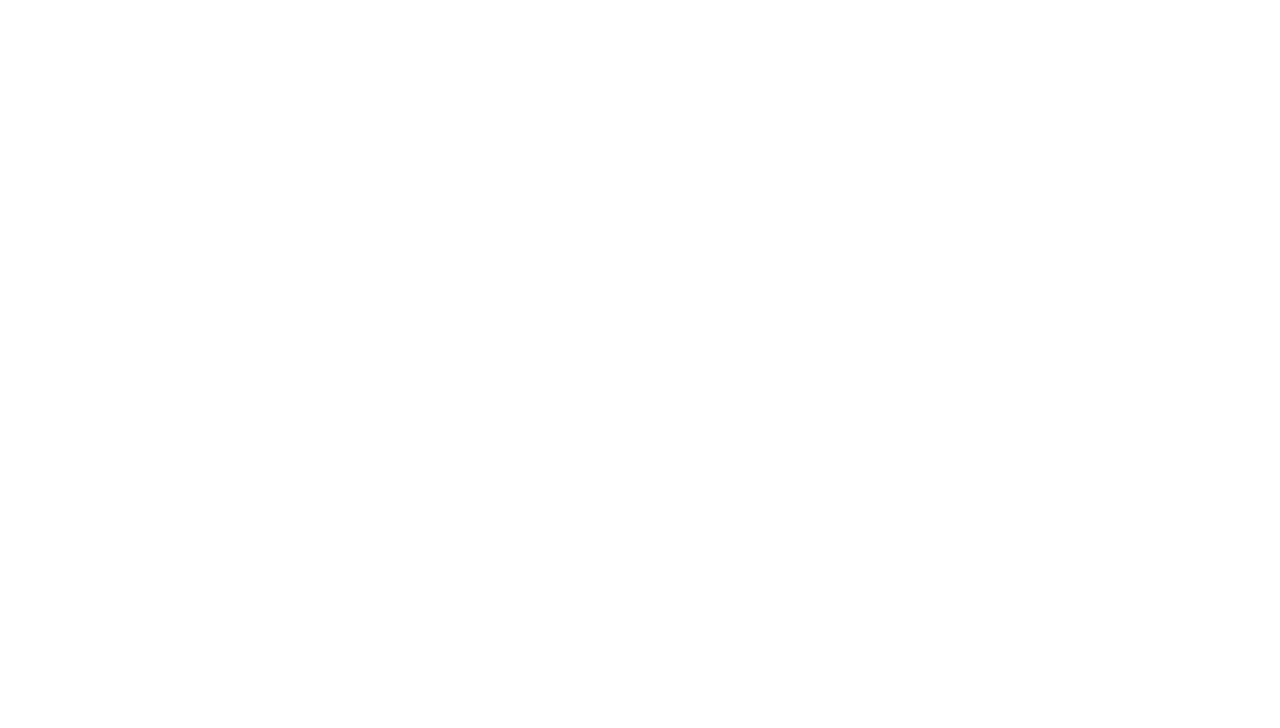
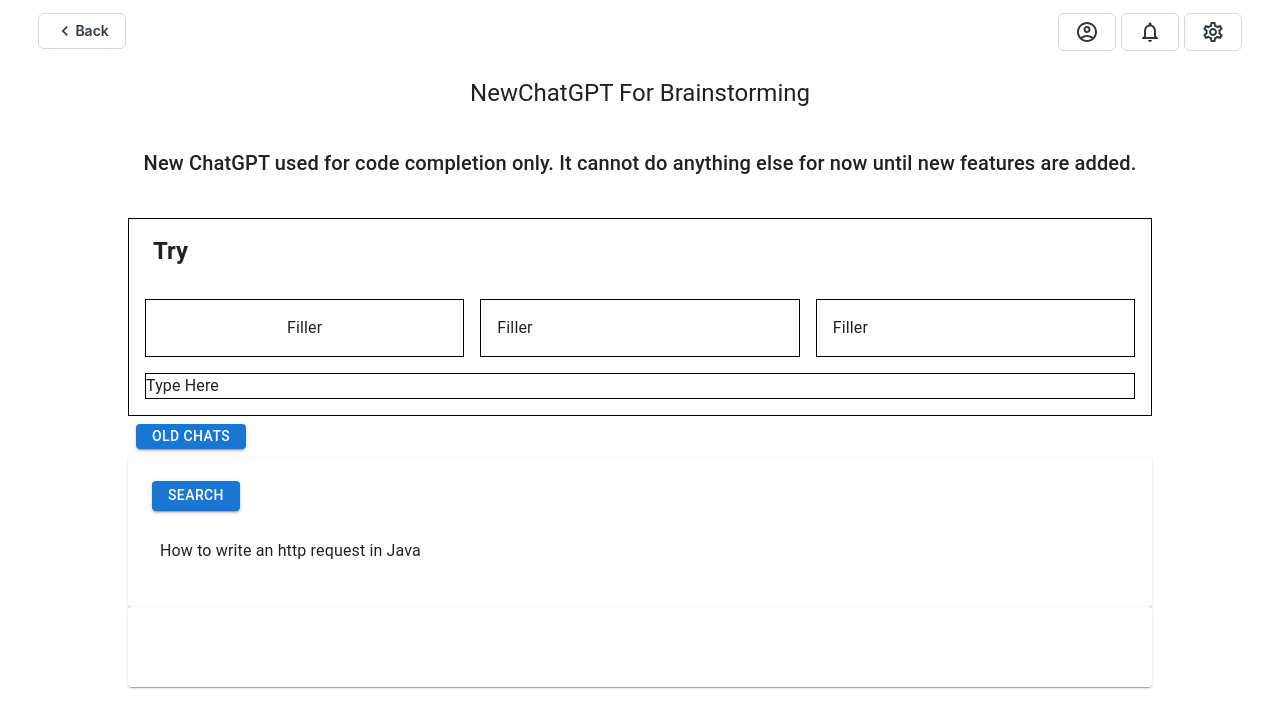
Before and after one commit to amoltafet/zaga, a React (Create React App) app: page /brainstorm in a window 1280 px wide. Before the commit this address had no page. Shown: the top 728 px of the page. Built offline with nearby package versions, Linux system fonts and the light colour scheme; the HTML template or start-up script is replaced by a standard one.

Commit message:
working with mui on brainstorm page

```diff
--- a/src/App.js
+++ b/src/App.js
@@ -2,6 +2,7 @@
 import Anything from "./pages/Anything";
 import Generate from "./pages/Generate";
 import Main from './pages/Main';
+import Brainstorm from './pages/Brainstorm';
 
 
 function App() {
@@ -11,6 +12,7 @@
       <Route path="/" element={<Main />} />
       <Route path="/generate" element={<Generate />} />
       <Route path="/anything" element={<Anything />} />
+      <Route path="/brainstorm" element={<Brainstorm />} />
     </Routes>
   </BrowserRouter>
   );
--- a/src/index.css
+++ b/src/index.css
@@ -11,3 +11,12 @@
   font-family: source-code-pro, Menlo, Monaco, Consolas, 'Courier New',
     monospace;
 }
+
+Typography {
+  margin: 0;
+  font-family: -apple-system, BlinkMacSystemFont, 'Segoe UI', 'Roboto', 'Oxygen',
+    'Ubuntu', 'Cantarell', 'Fira Sans', 'Droid Sans', 'Helvetica Neue',
+    sans-serif;
+  -webkit-font-smoothing: antialiased;
+  -moz-osx-font-smoothing: grayscale;
+}
--- /dev/null
+++ b/src/pages/Brainstorm.js
@@ -0,0 +1,93 @@
+import React, { useState } from "react";
+import { Button, Card, Grid, Typography } from "@mui/material";
+import Input from '@mui/joy/Input';
+import TextFieldsIcon from '@mui/icons-material/TextFields';
+import RefreshIcon from '@mui/icons-material/Refresh';
+import IconButton from '@mui/joy/IconButton';
+import Tooltip from '@mui/joy/Tooltip';
+import Alert from '@mui/joy/Alert';
+import PlaylistAddCheckCircleRoundedIcon from '@mui/icons-material/PlaylistAddCheckCircleRounded';
+import MenuBar from "../components/MenuBar";
+import Box from '@mui/material/Box';
+import CardContent from '@mui/material/CardContent';
+import List from '@mui/material/List';
+import ListItem from '@mui/material/ListItem';
+import ListItemText from '@mui/material/ListItemText';
+
+
+
+function Brainstorm () {
+
+
+    const [inputText, setInputText] = useState('');
+    const handleInput = (e) => {
+      setInputText(e.target.textContent);
+    };
+    return (
+        <div>
+          <MenuBar />
+          <Typography variant="h5" align="center" sx={{marginTop: '6%'}}>
+          NewChatGPT For Brainstorming
+          </Typography>
+          <Typography variant="h6" align="center" sx={{margin: '3% 10% 0 10%'}}>
+          New ChatGPT used for code completion only. It cannot do anything else for now until new features are added.          </Typography>
+            <div style={{
+              marginTop: "3%",
+              marginLeft: "10%",
+              marginRight: "10%",
+            }}>
+<Box sx={{ border: '1px solid black', display: 'flex', flexDirection: 'column', height: '30%', width: '100%'}}>
+  <Box sx={{ display: 'flex', alignItems: 'center', px: 2, py: 1, m:1 }}>
+    <Typography variant="h5" component="span" sx={{ fontWeight: 'bold' }}>
+      Try
+    </Typography>
+  </Box>
+  <Box sx={{ p: 2 }}>
+    <Grid container spacing={2}>
+      <Grid item xs={4}>
+      <Box sx={{ display: 'flex', justifyContent: 'center', alignItems: 'center', border: '1px solid black', p: 2  }}>Filler</Box>
+      </Grid>
+      <Grid item xs={4}>
+        <Box sx={{ justifyContent:'center', alignItems: 'center', border: '1px solid black', p: 2 }} >Filler </Box>
+      </Grid>
+      <Grid item xs={4}>
+        <Box sx={{ justifyContent:'center', alignItems: 'center', border: '1px solid black', p: 2 }} >Filler </Box>
+      </Grid>
+      <Grid item xs={12}>
+        <Typography variant="body1" contentEditable onInput={handleInput}sx={{border: '1px solid black'}}>
+          Type Here
+        </Typography>
+      </Grid>
+    </Grid>
+  </Box>
+</Box>
+      <div style={{ display: 'flex', justifyContent: 'space-between', alignItems: 'center' }}>
+      <Button variant="contained" sx={{ height: 25, w: 40, m: 1, alignSelf: 'flex-start' }}>Old Chats</Button>
+      </div>
+      <Card sx={{display:'flex', minWidth: 300}}>
+        <CardContent>
+          <Button variant="contained" sx={{ height: 30, w: 40, m: 1, alignSelf:'flex-end',justifySelf:'flex-end'}}>Search</Button>
+
+            <List >
+                <ListItem>
+                <ListItemText variant ='h5' sx={{}}>How to write an http request in Java </ListItemText>
+                </ListItem>
+            </List>
+        </CardContent>
+      </Card>
+      <Card sx={{minWidth: 300}}>
+      <CardContent sx={{display: 'flex'}}>
+            <List >
+                <ListItem>
+                  <ListItemText></ListItemText>
+
+                </ListItem>
+            </List>
+        </CardContent>
+      </Card>
+    </div>
+  </div>
+  );
+}
+
+export default Brainstorm;
```
Also changed, not shown: package.json (+5 -2 lines), 1 other file (tests, documents, lock files or other folders).
